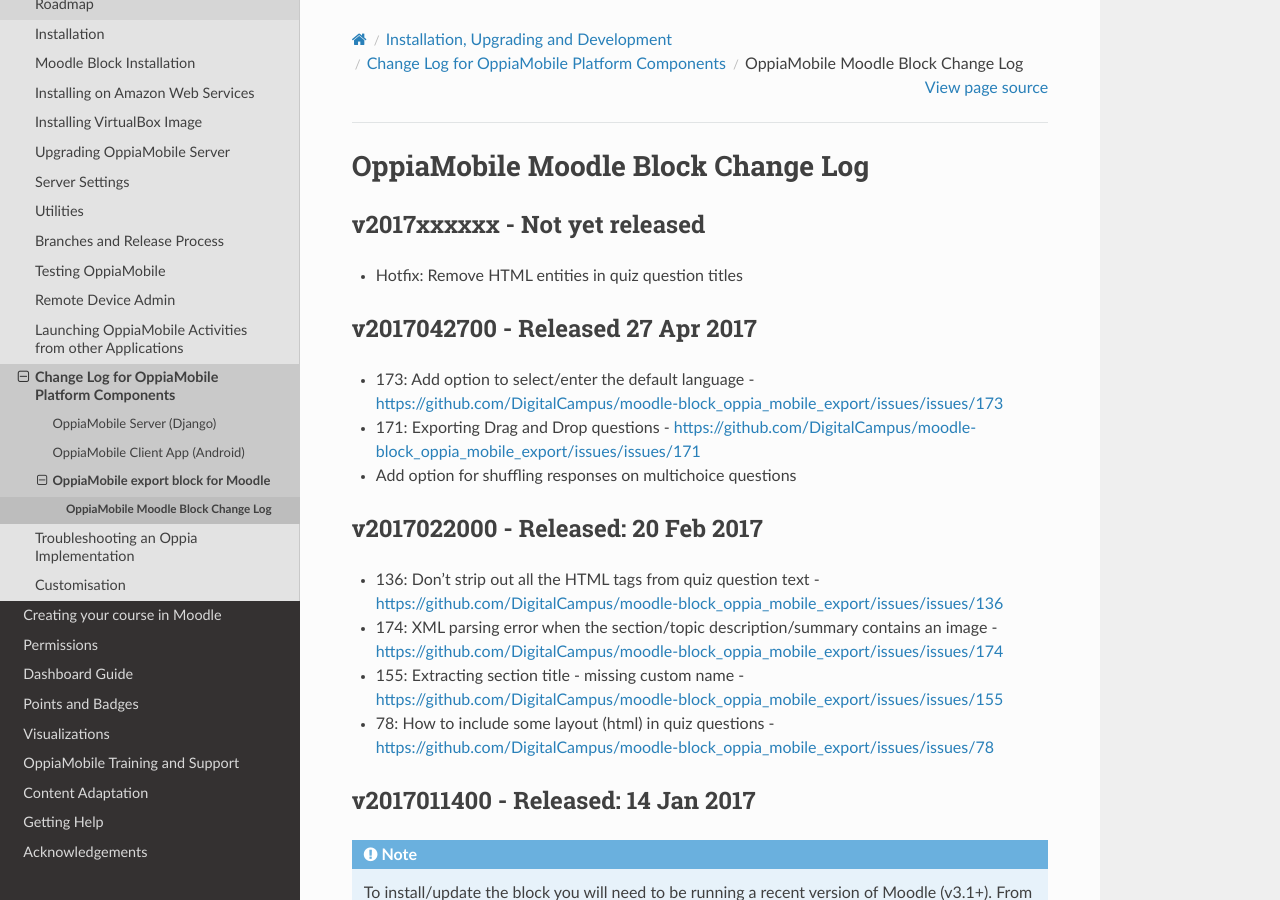
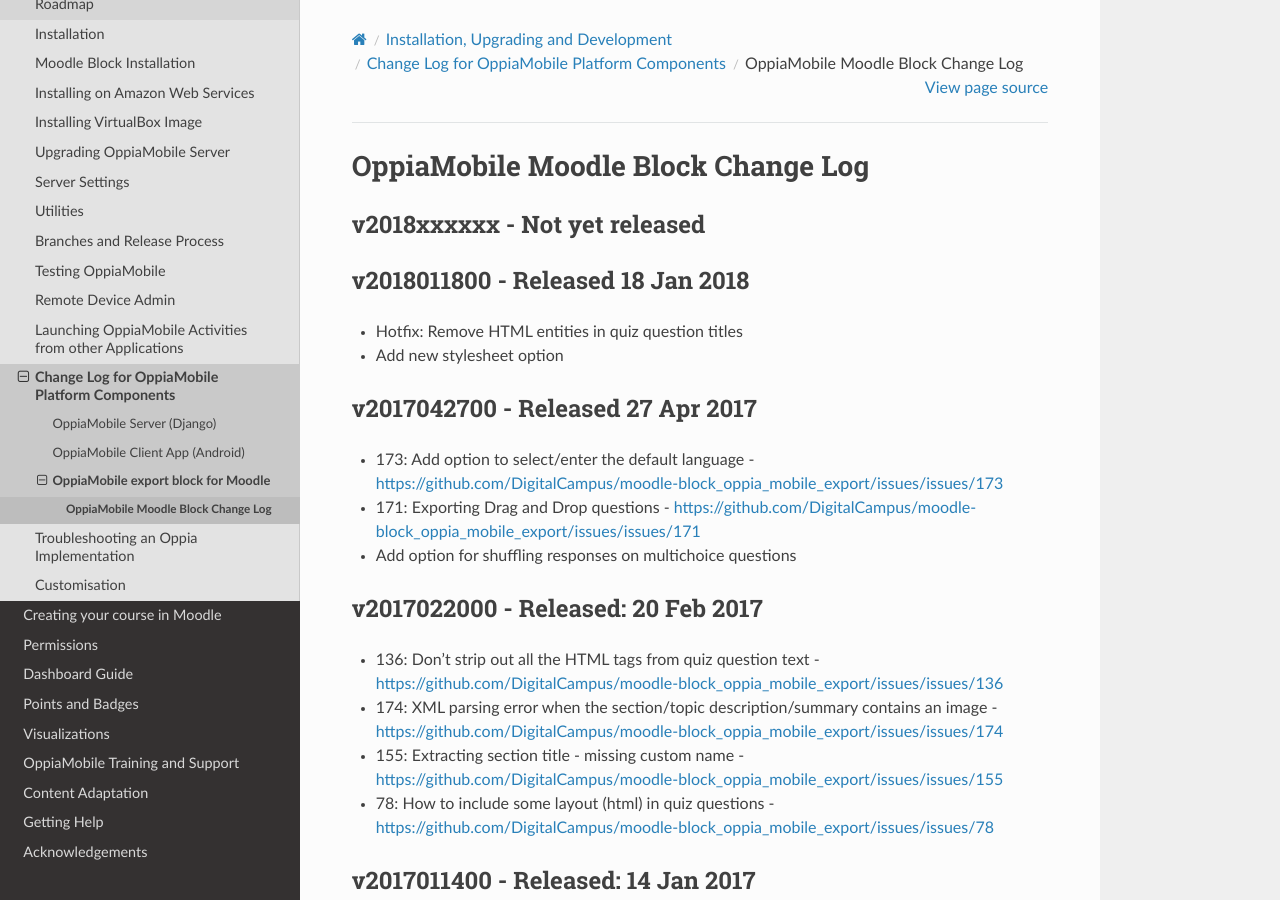
Before and after one commit to DigitalCampus/django-oppia, a Sphinx documentation site: the page built from docs/dev/changelog_moodleblock.rst, in a window 1280 px wide and 900 px high. Built offline with Sphinx 7.4.7 and the Read the Docs theme 2.0.0, drawn with Linux system fonts in a browser that asks for light colours; the version number is read from the project's files by our own code.

Commit message:
update docs

```diff
--- a/docs/dev/changelog_moodleblock.rst
+++ b/docs/dev/changelog_moodleblock.rst
@@ -1,12 +1,21 @@
 OppiaMobile Moodle Block Change Log
 =====================================
 
-.. _blockv2017xxxxxx:
 
-v2017xxxxxx - Not yet released
+.. _blockv2018xxxxxx:
+
+v2018xxxxxx -  Not yet released
+-------------------------------------
+
+
+
+.. _blockv2018011800:
+
+v2018011800 -  Released 18 Jan 2018
 -------------------------------------
 
 * Hotfix: Remove HTML entities in quiz question titles
+* Add new stylesheet option
 
 .. _blockv2017042700:
 
```
Also changed, not shown: docs/dev/changelog_android.rst (+12 -0 lines).
